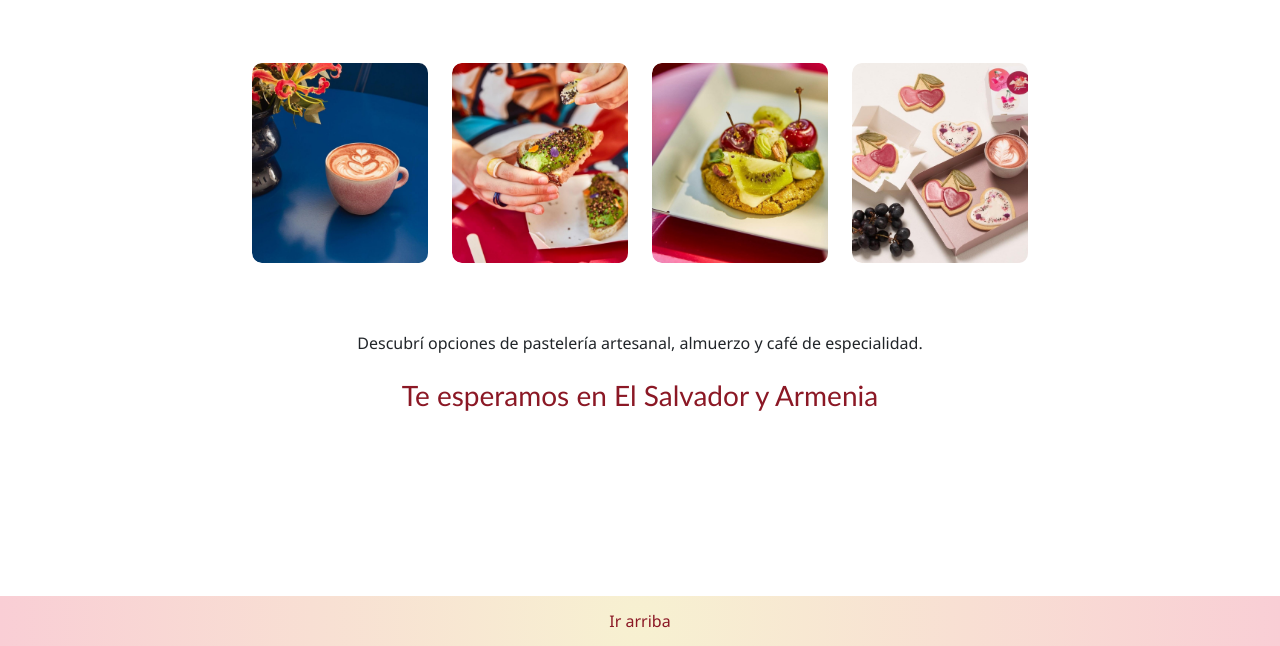
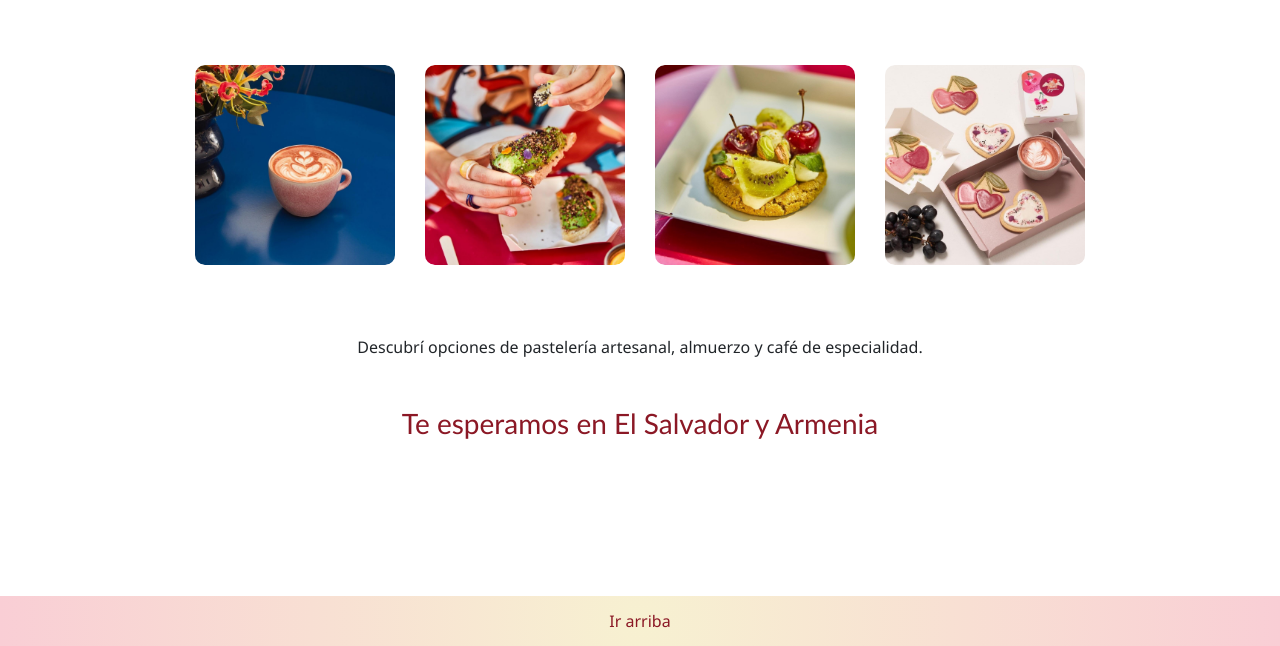
Before and after one commit to meltelles/cafejazmin, a website: page paginas/carta.html in a window 1280 px wide. Shown: the part 154-800 px from the top of the page. Drawn offline with nearby package versions, Linux system fonts and the light colour scheme.

Commit message:
Ajuste margenes en media

```diff
--- a/scss/base/_typo.scss
+++ b/scss/base/_typo.scss
@@ -1,6 +1,7 @@
-*{
+* {
   font-family: "Segoe UI", Tahoma, Geneva, Verdana, sans-serif;
 }
+
 h1 {
   color: $color-texto;
   text-align: center;
@@ -16,6 +17,7 @@ h1 {
   color: $color-texto;
   font-family: "Trebuchet MS", "Lucida Sans Unicode", "Lucida Grande",
     "Lucida Sans", Arial, sans-serif;
+  margin: 1.5rem;
 }
 
 p {
--- a/scss/layout/_media.scss
+++ b/scss/layout/_media.scss
@@ -3,7 +3,7 @@
     flex-direction: row;
   }
   .caja {
-    width: 200px;
+    width: 230px;
     img {
       width: 200px;
     }
```
Also changed, not shown: css/estilos.css. Lines whose indentation alone changed are shown as unchanged.
